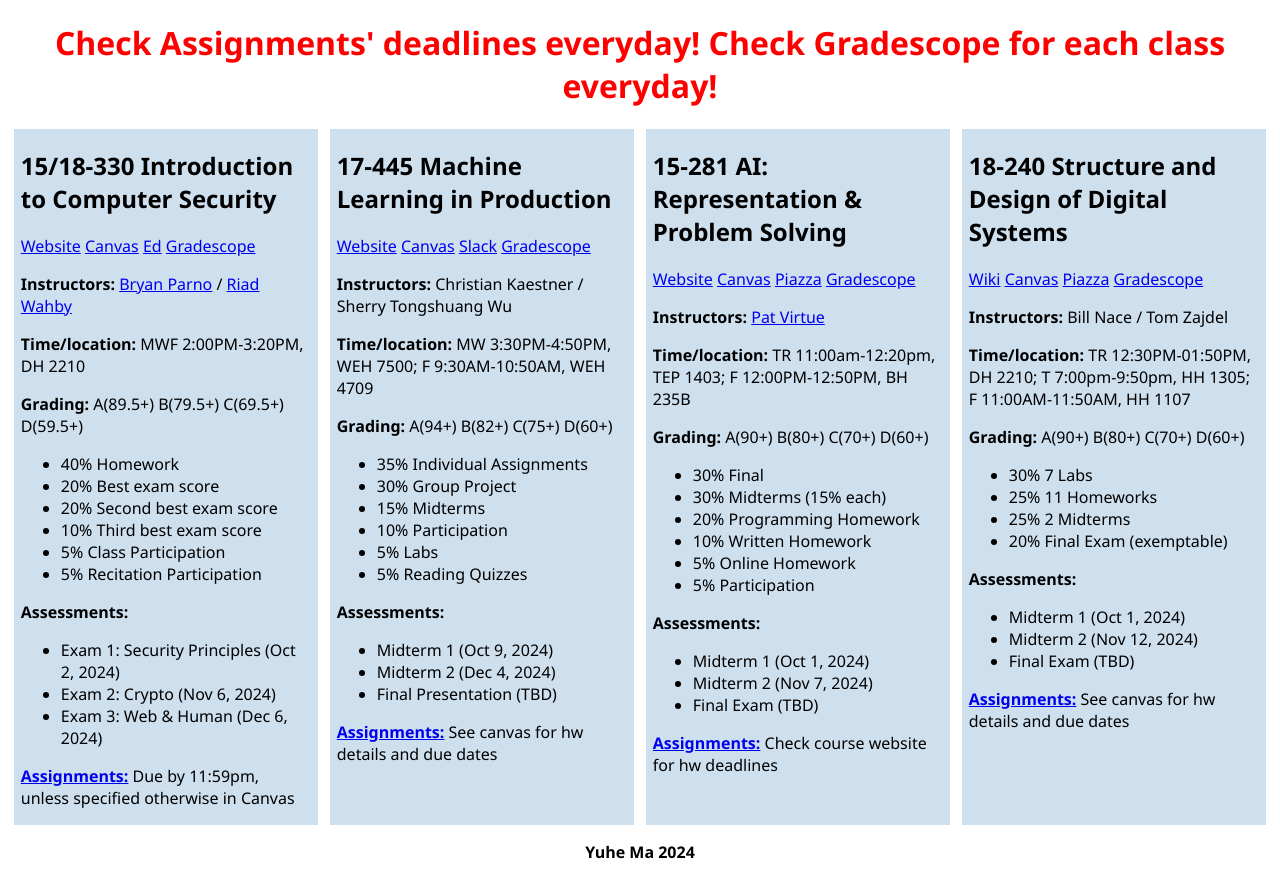
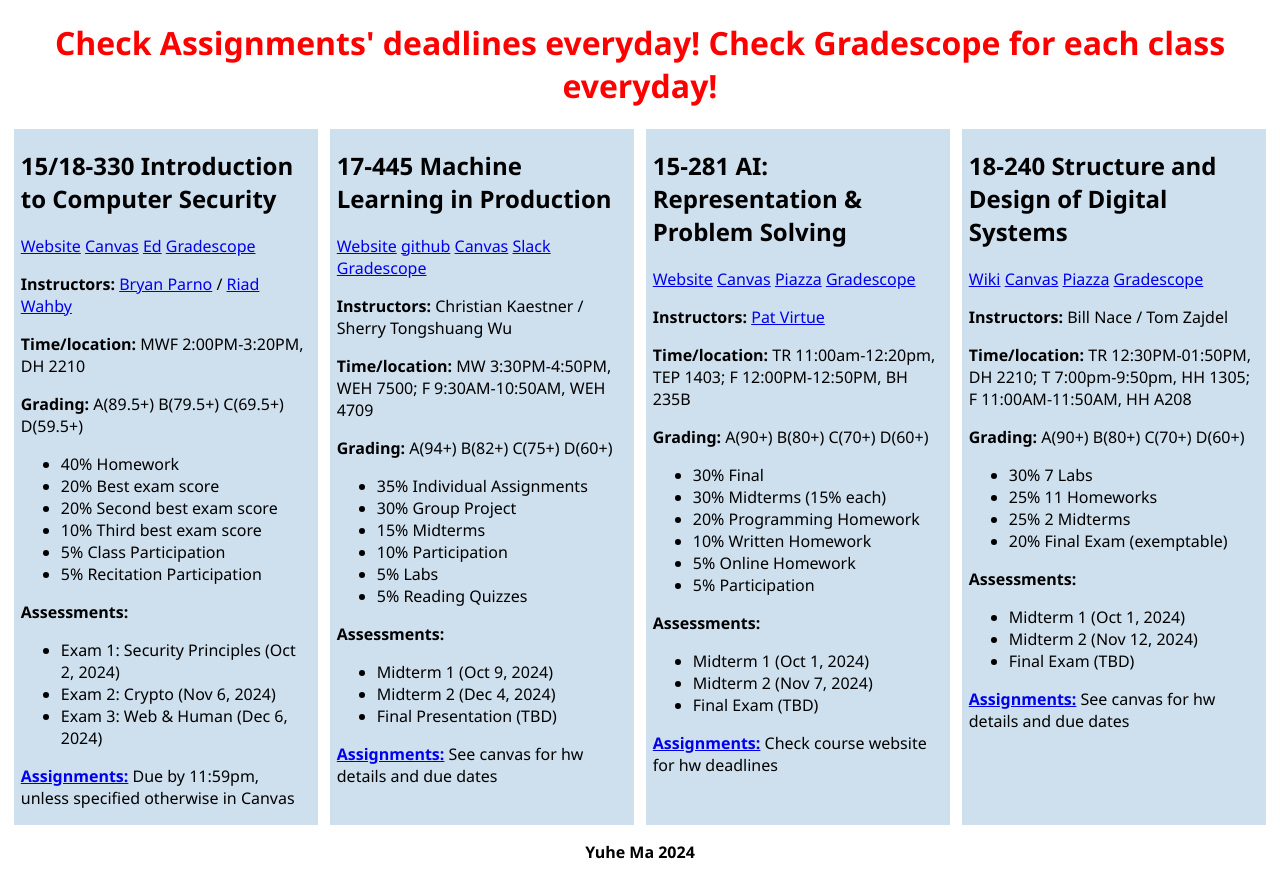
Before and after one commit to YuheMa702/classmanager, a plain HTML site: page index.html in a window 1280 px wide. Drawn offline with Linux system fonts and the light colour scheme.

Commit message:
Update classroom info and github link

```diff
--- a/index.html
+++ b/index.html
@@ -57,6 +57,7 @@
         <h1>17-445 Machine Learning in Production</h1>
         <p>
             <a href="https://mlip-cmu.github.io/f2024/">Website</a>
+            <a href="https://github.com/mlip-cmu">github</a>
             <a href="https://canvas.cmu.edu/courses/42424">Canvas</a>
             <a href="https://app.slack.com/client/T07GVQQ97EH/C07GYJRFN83">Slack</a>
             <a href="https://www.gradescope.com/courses/823084">Gradescope</a>
@@ -118,7 +119,7 @@
             <a href="https://www.gradescope.com/courses/833497">Gradescope</a>
         </p>
         <p><strong>Instructors: </strong>Bill Nace / Tom Zajdel</p>
-        <p><strong>Time/location: </strong>TR 12:30PM-01:50PM, DH 2210; T 7:00pm-9:50pm, HH 1305; F 11:00AM-11:50AM, HH 1107</p>
+        <p><strong>Time/location: </strong>TR 12:30PM-01:50PM, DH 2210; T 7:00pm-9:50pm, HH 1305; F 11:00AM-11:50AM, HH A208</p>
         <p><strong>Grading: </strong>A(90+) B(80+) C(70+) D(60+)</p>
         <ul>
             <li>30% 7 Labs</li>
```
